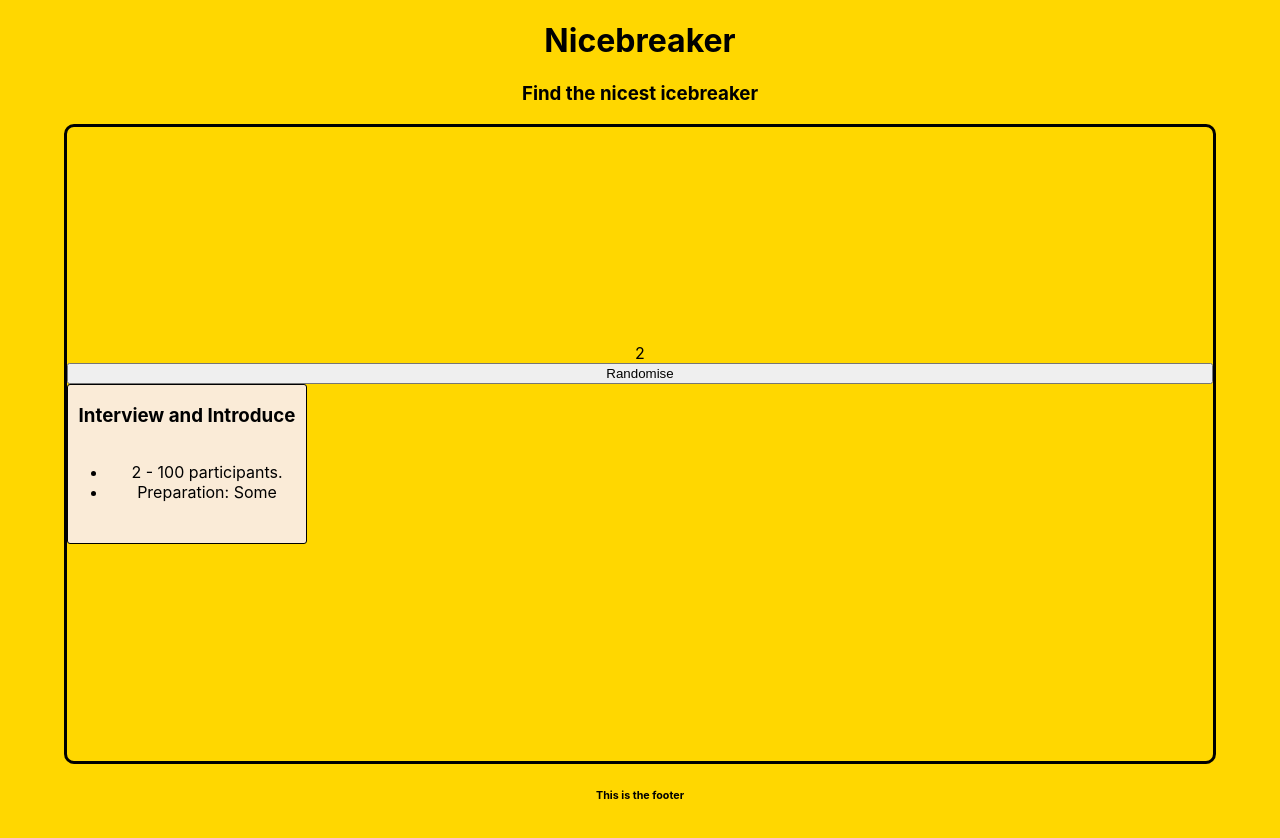
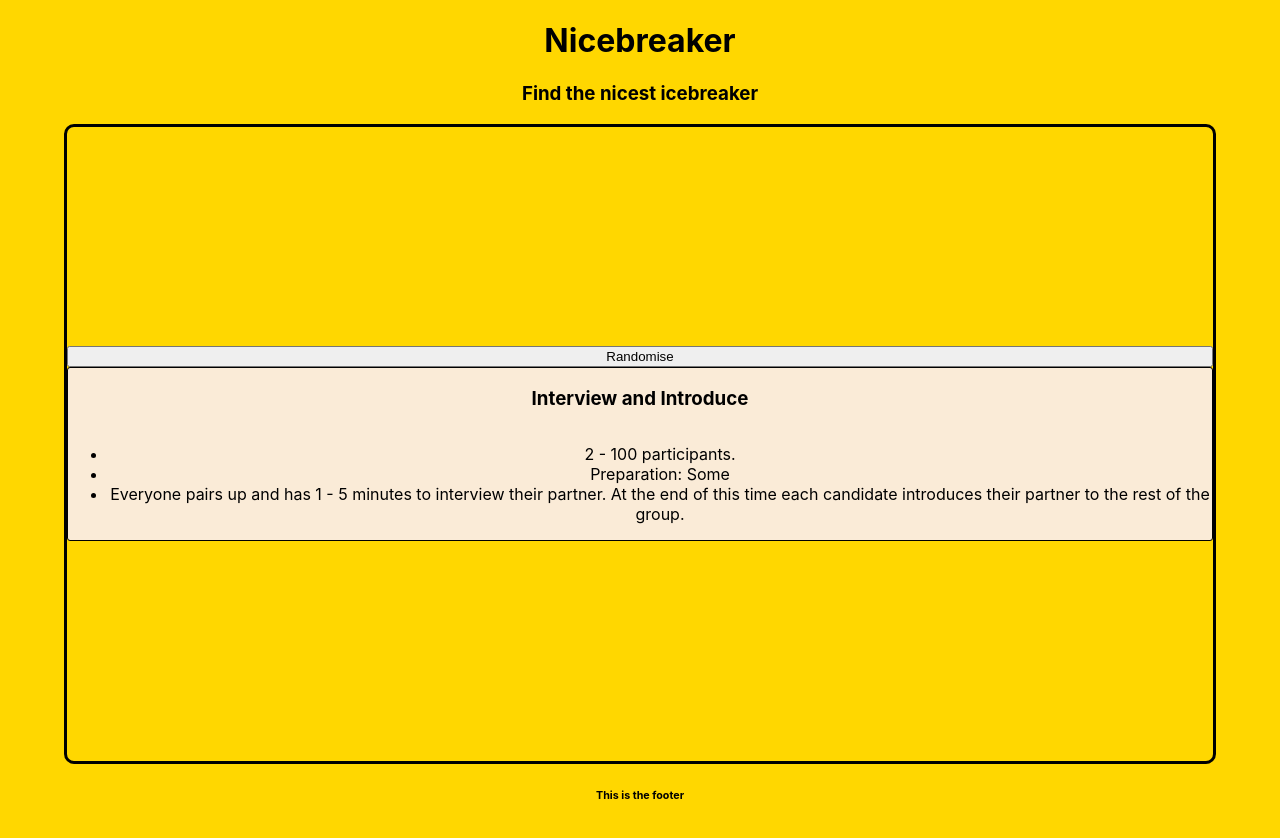
Before and after one commit to drinkwithdan/Nicebreaker, a React (Create React App) app: page / in a window 1280 px wide. Shown: the top 838 px of the page. Built offline with nearby package versions, Linux system fonts and the light colour scheme.

Commit message:
Randomise changes

```diff
--- a/src/App.css
+++ b/src/App.css
@@ -51,8 +51,7 @@ body {
 }
 
 .card {
-  height: 10rem;
-  width: 15rem;
+
   background-color: antiquewhite;
   display: flex;
   flex-direction: column;
--- a/src/components/Card.jsx
+++ b/src/components/Card.jsx
@@ -6,6 +6,7 @@ const Card = ({ card }) => {
         <ul>
           <li>{ card.minPeople } - { card.maxPeople } participants. </li>
           <li>Preparation: { card.preparation }</li>
+          <li>{ card.instructions }</li>
         </ul>
       </div>
     </div>
--- a/src/components/Home.jsx
+++ b/src/components/Home.jsx
@@ -24,8 +24,6 @@ const Home = ({ itemList }) => {
     <div className="home" >
       <div className="homepage-content">
 
-        { randomId }
-
         <button onClick={handleClick} >Randomise</button>
 
         {randomId && <Card card={ randomCard } />}
```
